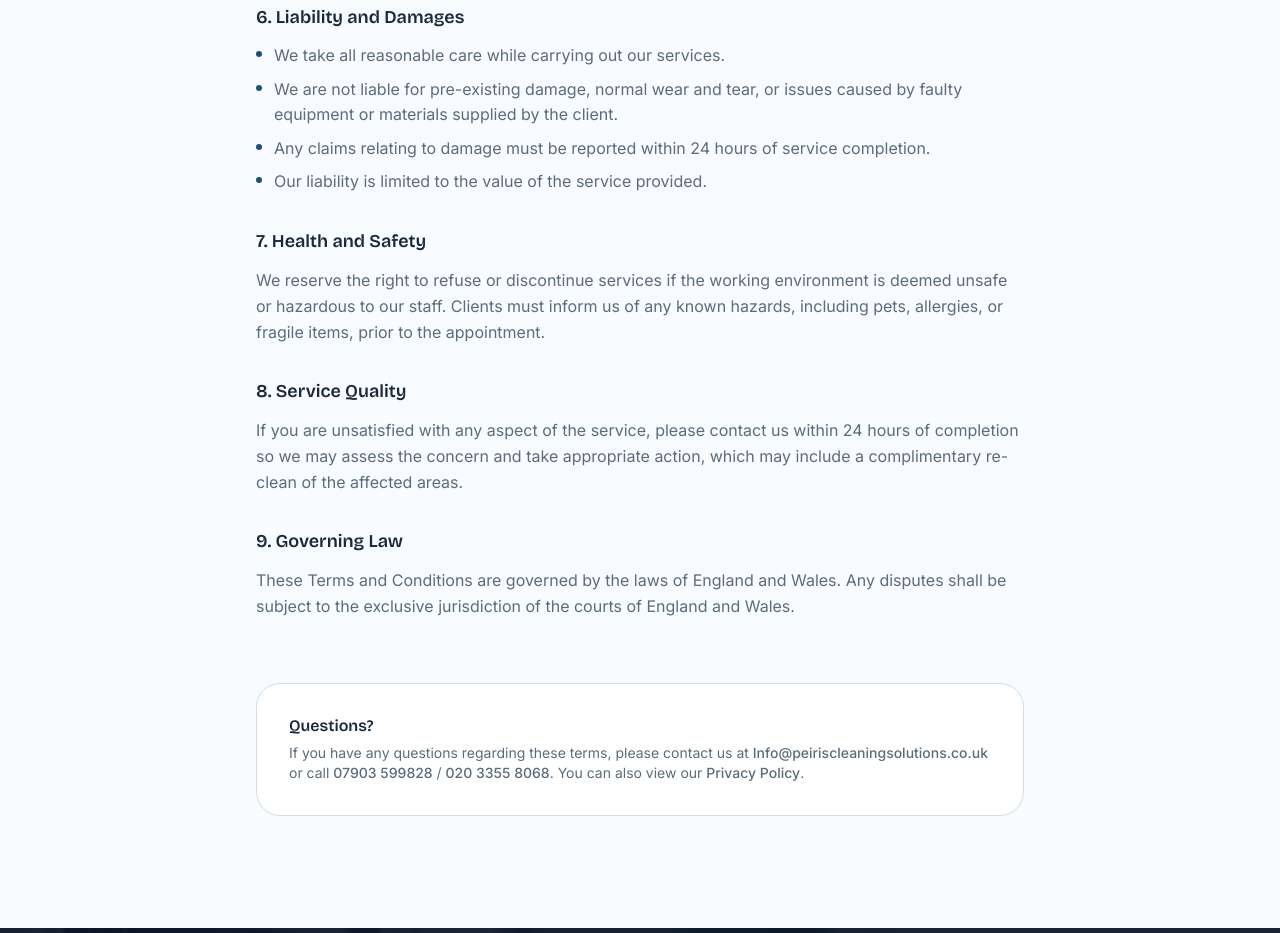
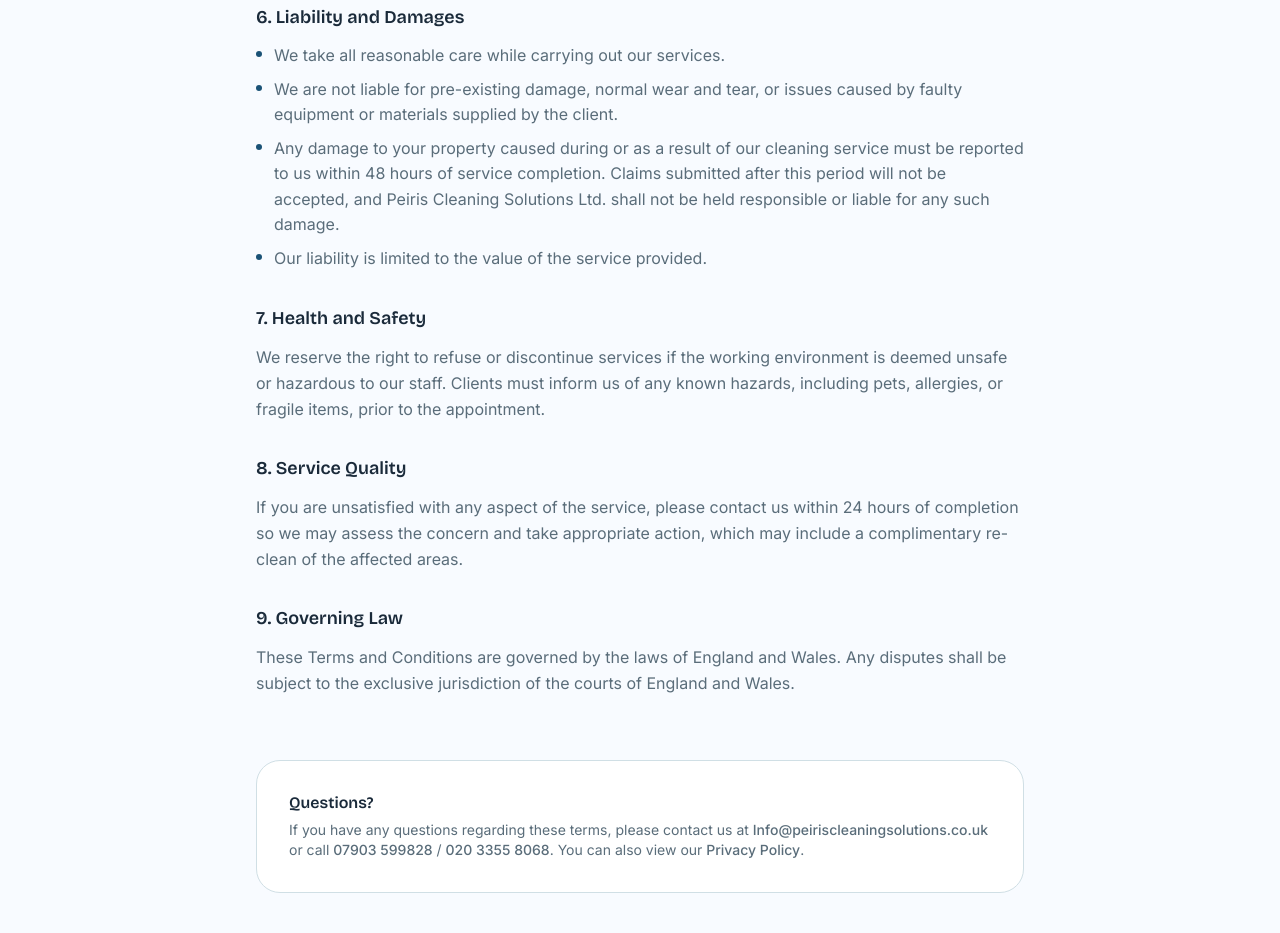
Before and after one commit to AroshaEpitcore/peiris, a Next.js app: page /terms in a window 1280 px wide. Shown: the part 1500-2433 px from the top of the page. Built offline with nearby package versions, Linux system fonts and the light colour scheme.

Commit message:
Extend property damage reporting window to 48 hours
Replaces the 24-hour damage claim clause with a clearer 48-hour
notification requirement and explicit non-liability for late claims.

Co-Authored-By: Claude Opus 4.7 <noreply@anthropic.com>

```diff
--- a/src/app/terms/page.tsx
+++ b/src/app/terms/page.tsx
@@ -45,7 +45,7 @@ const sections = [
         bullets: [
           "We take all reasonable care while carrying out our services.",
           "We are not liable for pre-existing damage, normal wear and tear, or issues caused by faulty equipment or materials supplied by the client.",
-          "Any claims relating to damage must be reported within 24 hours of service completion.",
+          "Any damage to your property caused during or as a result of our cleaning service must be reported to us within 48 hours of service completion. Claims submitted after this period will not be accepted, and Peiris Cleaning Solutions Ltd. shall not be held responsible or liable for any such damage.",
           "Our liability is limited to the value of the service provided.",
         ],
       },
```
